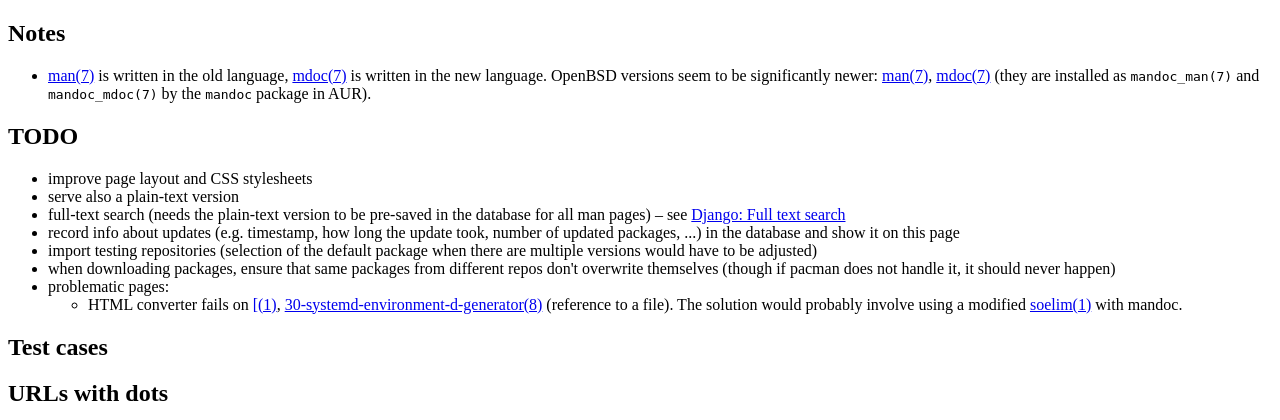
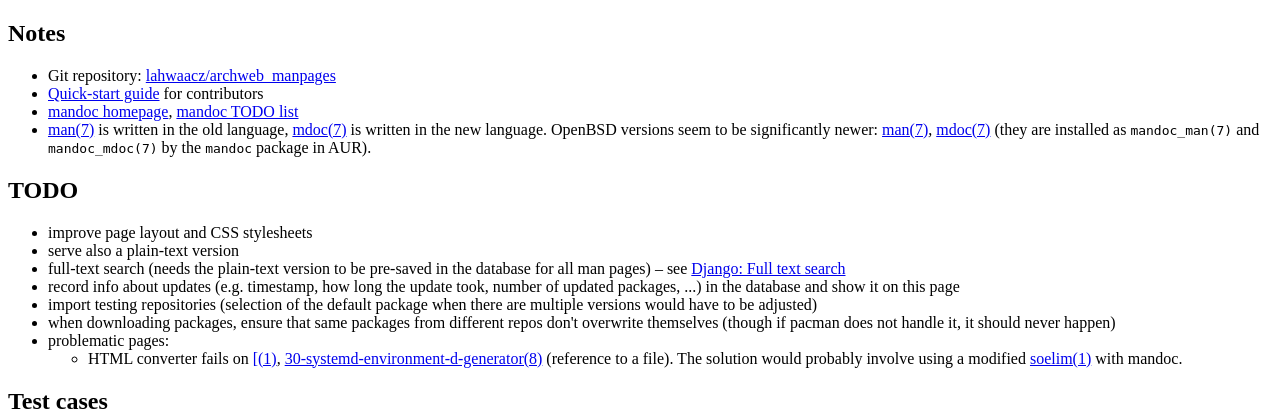
Before and after one commit to archlinux/archmanweb, a Django app: template archweb_manpages/templates/dev.html in a window 1280 px wide. Shown: the part 31-451 px from the top of the page. Run offline with Django 3.2, Linux system fonts and the light colour scheme; the template is opened without the code that fills it, so the values that code supplies are empty; parts of the project's set-up code (start-up, migrations or seed data) failed here and were passed over.

Commit message:
add notes to dev page

```diff
--- a/archweb_manpages/templates/dev.html
+++ b/archweb_manpages/templates/dev.html
@@ -9,9 +9,17 @@
 
 <h1>Notes</h1>
 <ul>
-    <li><a href="{% url 'index' %}man/man.7">man(7)</a> is written in the old language, <a href="{% url 'index' %}man/mdoc.7">mdoc(7)</a> is written in the new language.
-        OpenBSD versions seem to be significantly newer: <a href="http://man.openbsd.org/man.7">man(7)</a>, <a href="http://man.openbsd.org/mdoc.7">mdoc(7)</a> (they are installed as <code>mandoc_man(7)</code> and <code>mandoc_mdoc(7)</code> by the <code>mandoc</code> package in AUR).
-    </li>
+    <li>Git repository: <a href="https://github.com/lahwaacz/archweb_manpages">lahwaacz/archweb_manpages</a></li>
+    <li><a href="https://github.com/lahwaacz/archweb_manpages/issues/1">Quick-start guide</a> for contributors</li>
+    <li><a href="http://mdocml.bsd.lv/">mandoc homepage</a>,
+        <a href="http://mandoc.bsd.lv/cgi-bin/cvsweb/TODO?rev=HEAD">mandoc TODO list</a>
+        </li>
+    <li><a href="{% url 'index' %}man/man.7">man(7)</a> is written in the old language,
+        <a href="{% url 'index' %}man/mdoc.7">mdoc(7)</a> is written in the new language.
+        OpenBSD versions seem to be significantly newer: <a href="http://man.openbsd.org/man.7">man(7)</a>,
+        <a href="http://man.openbsd.org/mdoc.7">mdoc(7)</a> (they are installed as <code>mandoc_man(7)</code>
+        and <code>mandoc_mdoc(7)</code> by the <code>mandoc</code> package in AUR).
+        </li>
 </ul>
 
 <h1>TODO</h1>
```
